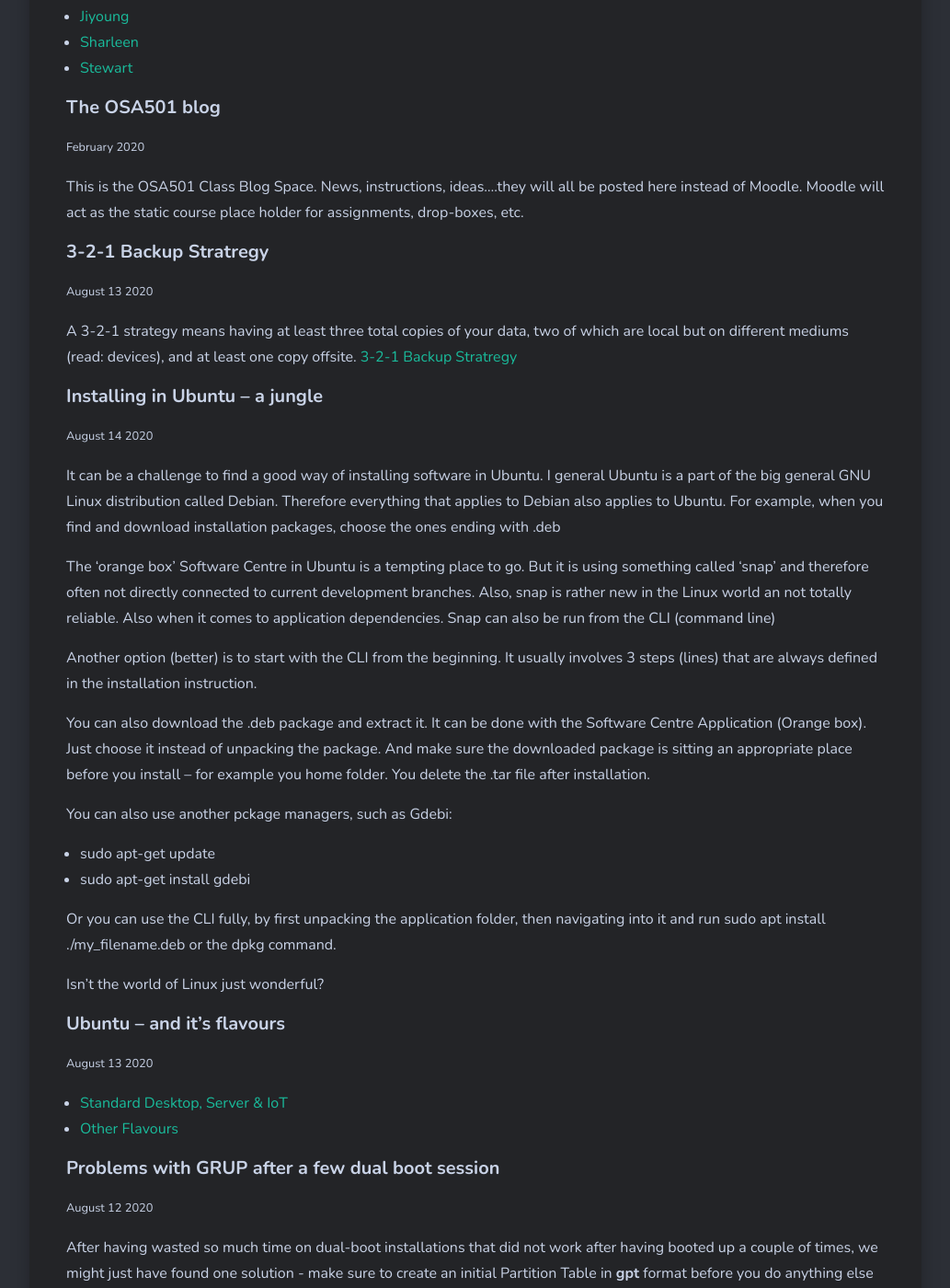
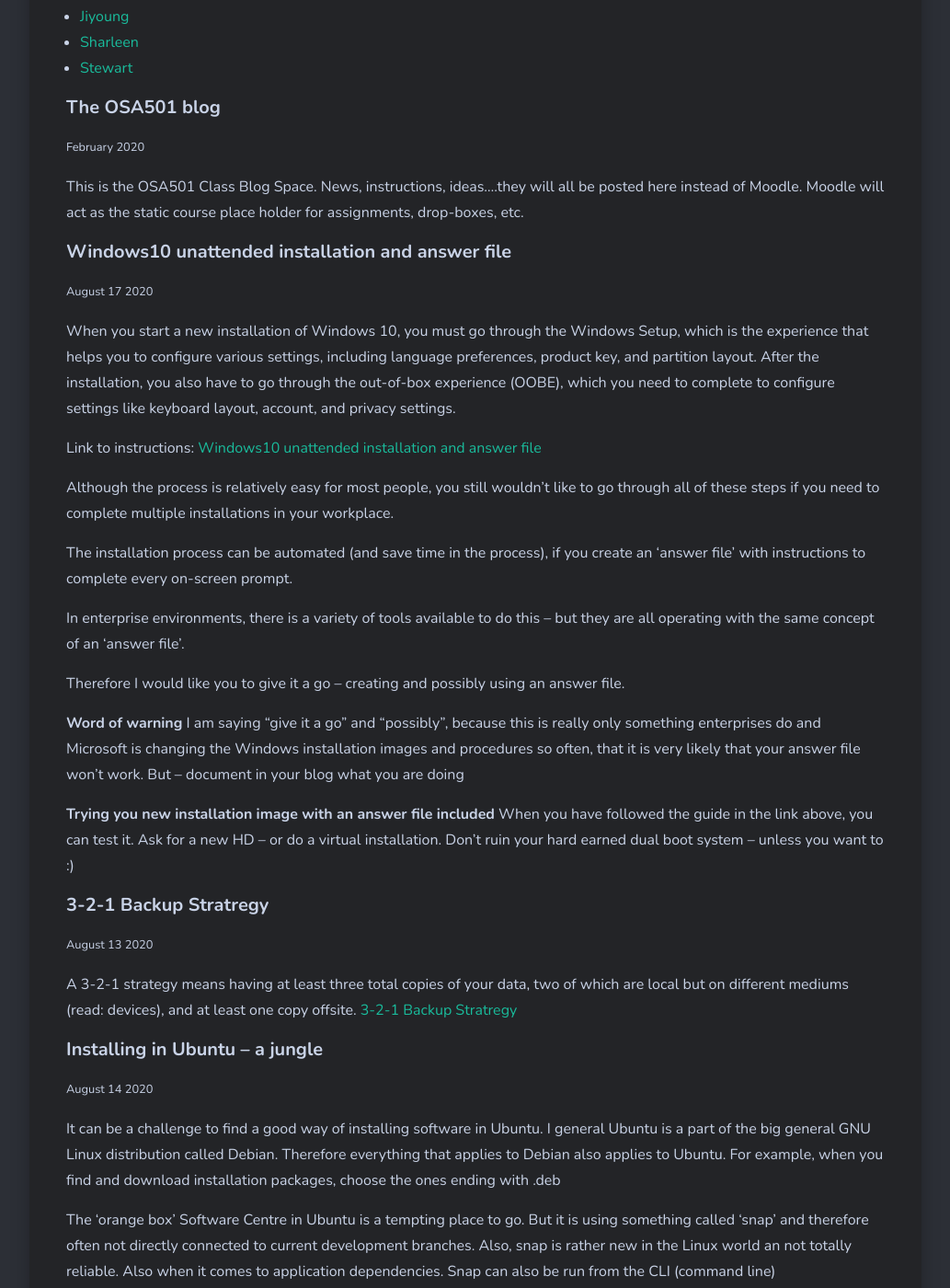
Before and after one commit to larsoliverdam/nmit, a Jekyll site: the page built from _pages/OSA501.md, in a window 1280 px wide and 1400 px high, scrolled down 1007 px. Shown: the whole window at 92% size, without its empty margins (123-1156 px from the left). Built offline with Jekyll 4.4.1, drawn with Linux system fonts in a browser that asks for light colours; nearby versions of some CDN libraries; comment, search, counter and statistics services are not loaded.

Commit message:
OSA501 update

```diff
--- a/_pages/OSA501.md
+++ b/_pages/OSA501.md
@@ -18,6 +18,28 @@
 <small>February 2020</small>
 
 This is the OSA501 Class Blog Space. News, instructions, ideas....they will all be posted here instead of Moodle. Moodle will act as the static course place holder for assignments, drop-boxes, etc.
+
+#### Windows10 unattended installation and answer file
+<small>August 17 2020</small>
+
+When you start a new installation of Windows 10, you must go through the Windows Setup, which is the experience that helps you to configure various settings, including language preferences, product key, and partition layout. After the installation, you also have to go through the out-of-box experience (OOBE), which you need to complete to configure settings like keyboard layout, account, and privacy settings.
+
+Link to instructions:  [Windows10 unattended installation and answer file](https://www.windowscentral.com/how-create-unattended-media-do-automated-installation-windows-10)
+
+
+Although the process is relatively easy for most people, you still wouldn’t like to go through all of these steps if you need to complete multiple installations in your workplace.
+
+The installation process can be automated (and save time in the process), if you create an ‘answer file’ with instructions to complete every on-screen prompt.
+
+In enterprise environments, there is a variety of tools available to do this – but they are all operating with the same concept of an ‘answer file’.
+
+Therefore I would like you to give it a go – creating and possibly using an answer file.
+
+**Word of warning**
+I am saying “give it a go” and “possibly”, because this is really only something enterprises do and Microsoft is changing the Windows installation images and procedures so often, that it is very likely that your answer file won’t work. But – document in your blog what you are doing
+
+**Trying you new installation image with an answer file included**
+When you have followed the guide in the link above, you can test it. Ask for a new HD – or do a virtual installation. Don’t ruin your hard earned dual boot system – unless you want to  :)
 
 #### 3-2-1 Backup Stratregy
 <small>August 13 2020</small>
```
